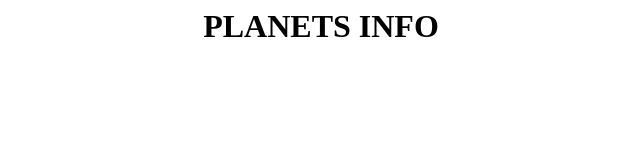
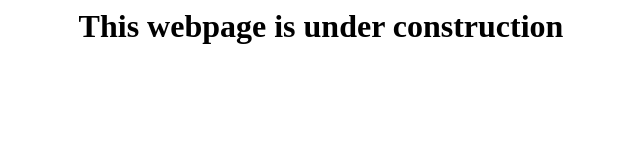
Before and after one commit to lgokulnath/lgokulnath.github.io, a plain HTML site: page index.html in a window 1280 px wide. Shown: the whole page, without its empty margins (319-959 px from the left). Drawn offline with Linux system fonts and the light colour scheme.

Commit message:
Another update

```diff
--- a/index.html
+++ b/index.html
@@ -14,7 +14,7 @@
 </head>
 <body >
 
-<h1 align="center">PLANETS INFO</h1>
+<h1 align="center">This webpage is under construction</h1>
 <!----
 <br><br>
 <table border = "2">
```
Also changed, not shown: planets.html (+1 -1 lines).
